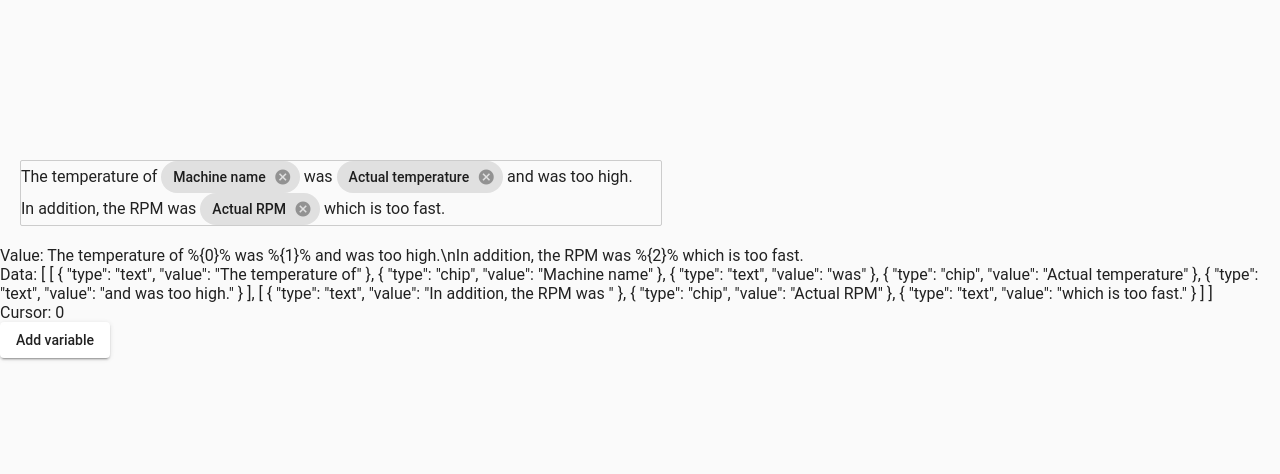
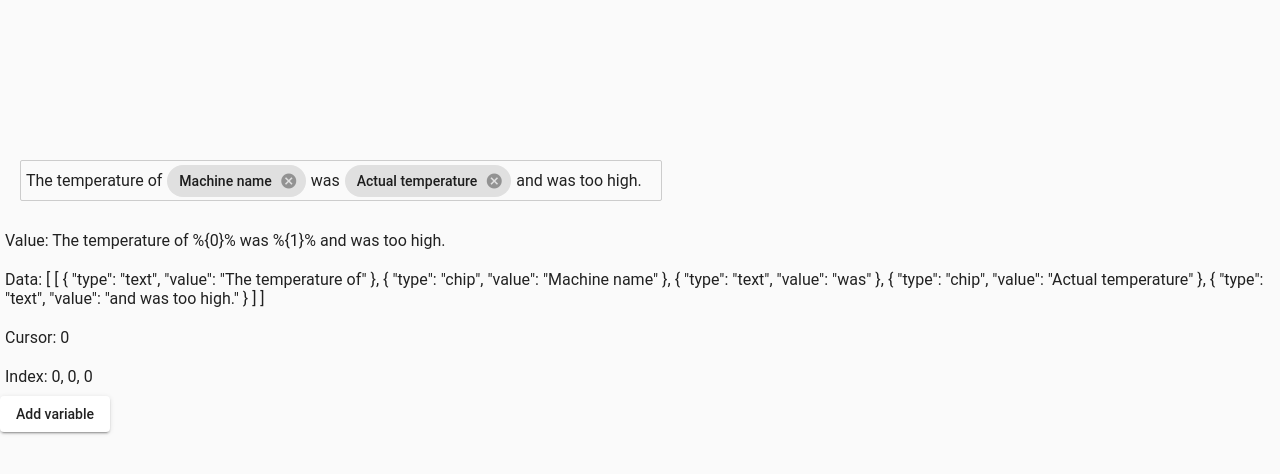
Before and after one commit to deenr/chips-and-text, an Angular app: page / in a window 1280 px wide. Shown: the top 474 px of the page. Built offline with nearby package versions, Linux system fonts and the light colour scheme.

Commit message:
back to single line only

```diff
--- a/src/app/editable-with-parsing/editable-with-parsing.component.css
+++ b/src/app/editable-with-parsing/editable-with-parsing.component.css
@@ -9,7 +9,8 @@
 }
 
 span {
-  padding: 10px 0;
+  display: inline-block;
+  padding: 10px 5px;
   height: 100%;
   border: none;
   appearance: none;
--- a/src/app/editable-with-parsing/editable-with-parsing.component.html
+++ b/src/app/editable-with-parsing/editable-with-parsing.component.html
@@ -1,18 +1,36 @@
 <div class="editable">
-  <div #editableDiv class="main" contenteditable="true">
+  <div
+    #editableDiv
+    class="main"
+    contenteditable="true"
+    (input)="setCursorIndex(lineIndex, textIndex)"
+    (blur)="onBlur($event)"
+    (click)="onClickOutsideText($event)"
+    (keydown.enter)="$event.preventDefault()"
+  >
     <ng-container *ngFor="let line of data; let lineIndex = index">
-      <div>
+      <div class="line">
         <ng-container *ngFor="let item of line; let itemIndex = index">
           <span
-            (click)="setCursorIndex(lineIndex, itemIndex)"
+            (click)="
+              setCursorIndex(lineIndex, itemIndex); $event.stopPropagation()
+            "
             *ngIf="item.type === 'text'; else chip"
           >
             {{ item.value }}
           </span>
           <ng-template #chip>
-            <mat-chip contenteditable="false">
+            <mat-chip
+              contenteditable="false"
+              (click)="setCursorIndex(lineIndex, itemIndex + 1, true)"
+            >
               {{ item.value }}
-              <mat-icon matChipRemove> cancel</mat-icon>
+              <mat-icon
+                matChipRemove
+                (click)="removeChip(lineIndex, itemIndex)"
+              >
+                cancel</mat-icon
+              >
             </mat-chip></ng-template
           >
         </ng-container>
@@ -35,7 +53,12 @@
 <br />
 <span>Data: {{ data | json }}</span>
 <br />
-<span>Cursor: {{ cursorIndex }}</span>
+<span>Cursor: {{ caretIndex }}</span>
+<br />
+<span
+  >Index: {{ textIndex }}, {{ lineIndex }},
+  {{ totalLengthTillBeginningOfText }}</span
+>
 <br />
 
 <button mat-raised-button [matMenuTriggerFor]="menu">Add variable</button>
--- a/src/app/editable-with-parsing/editable-with-parsing.component.ts
+++ b/src/app/editable-with-parsing/editable-with-parsing.component.ts
@@ -1,11 +1,10 @@
 import {
-  AfterViewInit,
   Component,
   ElementRef,
+  HostListener,
   OnInit,
   ViewChild,
 } from "@angular/core";
-import { MatMenuTrigger } from "@angular/material/menu";
 
 @Component({
   selector: "app-editable-with-parsing",
@@ -32,37 +31,34 @@ export class EditableWithParsingComponent implements OnInit {
       { type: "chip", value: "Actual temperature" },
       { type: "text", value: "and was too high." },
     ],
-    [
-      { type: "text", value: "In addition, the RPM was " },
-      { type: "chip", value: "Actual RPM" },
-      { type: "text", value: "which is too fast." },
-    ],
   ];
 
   public value = "";
-  public cursorIndex = 0;
+  public caretIndex = 0;
+  public textIndex = 0;
+  public lineIndex = 0;
+  public totalLengthTillBeginningOfText = 0;
 
   public ngOnInit(): void {
     this.getValue();
   }
 
-  public onKeyUp(event: KeyboardEvent): void {
-    if (event.key === "Enter") {
-      // event.preventDefault();
-      console.log("hi");
-    }
+  public onClickOutsideText(event: Event): void {
+    const lineIndex = this.data.length - 1;
+    this.setCursorIndex(lineIndex, this.data[lineIndex].length, true);
   }
 
   public onBlur(event: Event): void {
-    // let textToEditIndex = -1;
-    // [textToEditIndex] =
-    //   this.getTextIndexThatWillBeEditedAndGetLengthTillThatText();
-    // textToEditIndex =
-    //   textToEditIndex === -1 ? this.data.length - 1 : textToEditIndex;
-    // const newText = (event.target as HTMLInputElement).innerText
-    //   .split(/\n/g)
-    //   .filter((text: string) => text !== "cancel")[textToEditIndex];
-    // this.data[textToEditIndex].value = newText;
+    const newText = (
+      (event.target as HTMLInputElement).children[
+        this.lineIndex
+      ] as HTMLInputElement
+    ).innerText
+      .split(/\n/g)
+      .filter((text: string) => text !== "cancel")[this.textIndex];
+    this.data[this.lineIndex][this.textIndex].value = newText;
+
+    this.getValue();
   }
 
   public setCursorIndex(
@@ -72,84 +68,91 @@ export class EditableWithParsingComponent implements OnInit {
   ): void {
     let textLength = 0;
 
-    for (let i = 0; i < lineIndex; i++) {
+    for (let index = 0; index < lineIndex; index++) {
       textLength =
         textLength +
-        this.data[i]
+        this.data[index]
           .map((text: { type: string; value: string }) => text.value.length)
           .reduce(
             (previousValue: number, currentValue: number) =>
               previousValue + currentValue
           );
     }
-    for (let i = 0; i < itemIndex; i++) {
-      textLength = textLength + this.data[lineIndex][i].value.length;
+
+    for (let index = 0; index < itemIndex; index++) {
+      textLength = textLength + this.data[lineIndex][index].value.length;
     }
-
-    this.cursorIndex = cursorOnChip
+    this.caretIndex = cursorOnChip
       ? textLength + 1
       : textLength + this.getCaretPosition();
 
+    this.getTextAndLineIndexAtCaretPosition();
     this.getValue();
   }
 
-  public removeChip(index: number): void {
-    // if (this.data[index - 1]) {
-    //   this.data[index - 1].value = `${this.data[index - 1]?.value} ${
-    //     this.data[index + 1]?.value
-    //   }`;
-    //   this.data.splice(index + 1, 1);
-    // }
-    // this.data.splice(index, 1);
-    // this.getValue();
+  public removeChip(lineIndex: number, itemIndex: number): void {
+    const textBeforeChip = this.data[lineIndex][itemIndex - 1];
+    const textAfterChip = this.data[lineIndex][itemIndex + 1];
+    if (textBeforeChip) {
+      textBeforeChip.value = `${textBeforeChip?.value} ${textAfterChip?.value}`;
+      this.data[lineIndex].splice(itemIndex + 1, 1);
+    }
+    this.data[lineIndex].splice(itemIndex, 1);
+    this.getValue();
   }
 
-  private getTextAndLineIndexAndTotalCharLengthAtCaretPosition(): [
-    textIndex: number,
-    lineIndex: number,
-    totalTextLengthBeforeCaret: number
-  ] {
-    let totalLength = 0;
-    let textIndex = -1;
-    let lineIndex = -1;
-    lineloop: for (let i = 0; i < this.data.length; i++) {
-      for (let j = 0; j < this.data[i].length; j++) {
-        if (this.cursorIndex < totalLength + this.data[i][j].value.length) {
-          lineIndex = i;
-          textIndex = j;
+  private getTextAndLineIndexAtCaretPosition(): void {
+    let totalLength = 1;
+    lineloop: for (
+      let lineIndex = 0;
+      lineIndex < this.data.length;
+      lineIndex++
+    ) {
+      for (
+        let textIndex = 0;
+        textIndex < this.data[lineIndex].length;
+        textIndex++
+      ) {
+        let text = this.data[lineIndex][textIndex].value;
+        console.log(this.caretIndex, "<", totalLength, "+", text.length);
+        console.log(text);
+        if (this.caretIndex < totalLength + text.length + 1) {
+          this.lineIndex = lineIndex;
+          this.textIndex = textIndex;
+          this.totalLengthTillBeginningOfText = totalLength;
           break lineloop;
+        } else if (
+          this.caretIndex === totalLength + text.length &&
+          textIndex === this.data[lineIndex].length - 1
+        ) {
+          this.lineIndex = lineIndex;
+          this.textIndex = textIndex;
+          this.totalLengthTillBeginningOfText = totalLength;
         }
-        totalLength = totalLength + this.data[i][j].value.length;
+        totalLength = totalLength + text.length;
       }
     }
-    console.log(textIndex, lineIndex, totalLength);
-    return [textIndex, lineIndex, totalLength];
   }
 
   public onOptionSelect(option: string) {
-    let totalTextLength = 0;
-    let textToSplitIndex = -1;
-    let lineIndex = -1;
-    [textToSplitIndex, lineIndex, totalTextLength] =
-      this.getTextAndLineIndexAndTotalCharLengthAtCaretPosition();
+    const indexToSplitText =
+      this.caretIndex - this.totalLengthTillBeginningOfText;
+    const text = this.data[this.lineIndex][this.textIndex].value;
+    const firstPart = text.slice(0, indexToSplitText);
+    const secondPart = text.slice(indexToSplitText, text.length);
+    this.data[this.lineIndex][this.textIndex].value = firstPart;
+    this.data[this.lineIndex].splice(this.textIndex + 1, 0, {
+      type: "chip",
+      value: option,
+    });
+    this.data[this.lineIndex].splice(this.textIndex + 2, 0, {
+      type: "text",
+      value: secondPart,
+    });
 
-    const newChip = { type: "chip", value: option };
-    if (textToSplitIndex !== -1 && lineIndex !== -1) {
-      const indexToSplitText = this.cursorIndex - totalTextLength - 1;
-      const text = this.data[lineIndex][textToSplitIndex].value;
-      console.log(text);
-      const firstPart = text.slice(0, indexToSplitText);
-      const secondPart = text.slice(indexToSplitText, text.length);
-      this.data[lineIndex][textToSplitIndex].value = firstPart;
-      this.data[lineIndex].splice(textToSplitIndex + 1, 0, newChip);
-      this.data[lineIndex].splice(textToSplitIndex + 2, 0, {
-        type: "text",
-        value: secondPart,
-      });
-    } else {
-      this.data[this.data.length - 1].push(newChip);
-      this.data[this.data.length - 1].push({ type: "text", value: "" });
-    }
+    const newVariable = `%{${option}}%`;
+    this.caretIndex = this.caretIndex + newVariable.length;
+
     this.getValue();
   }
 
```
